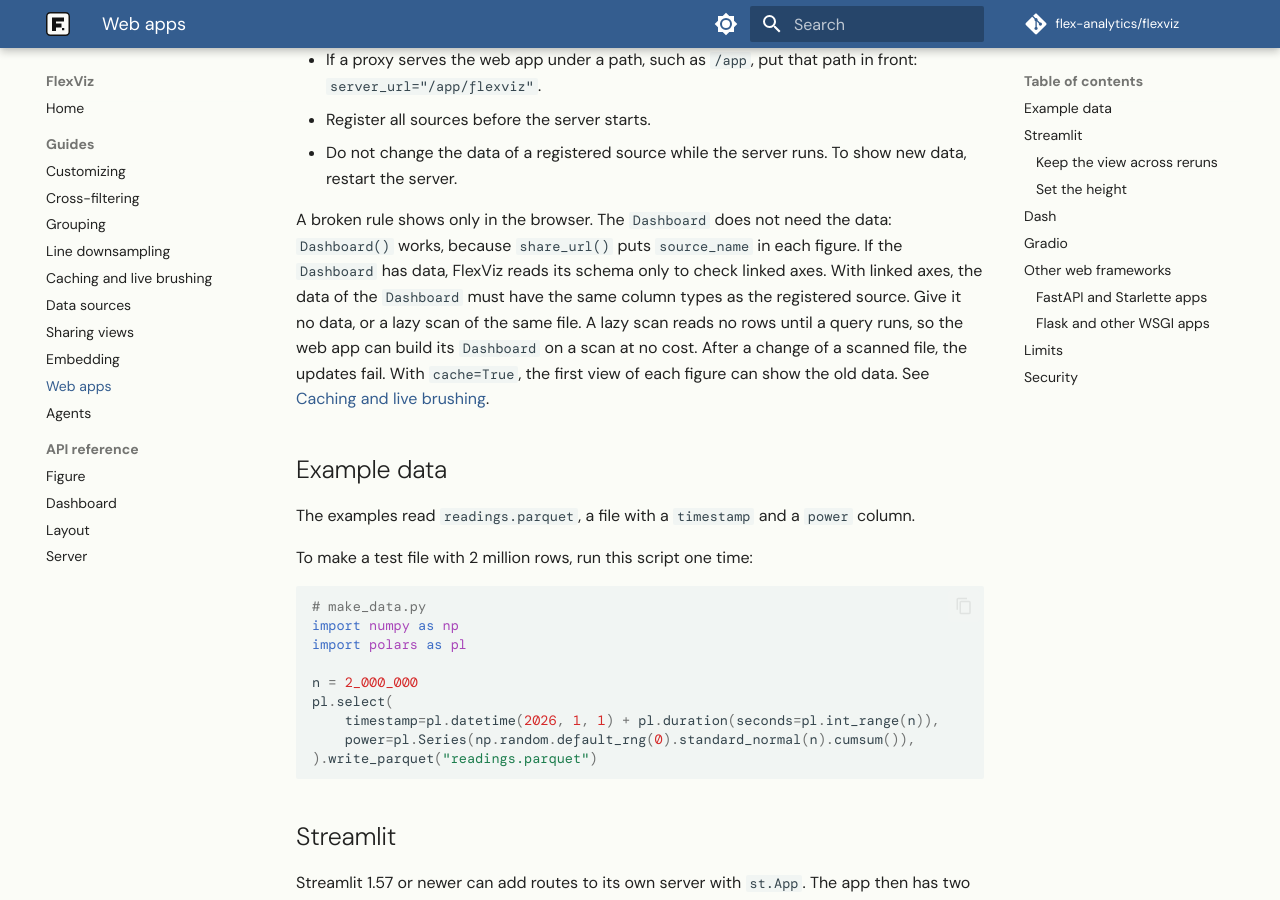
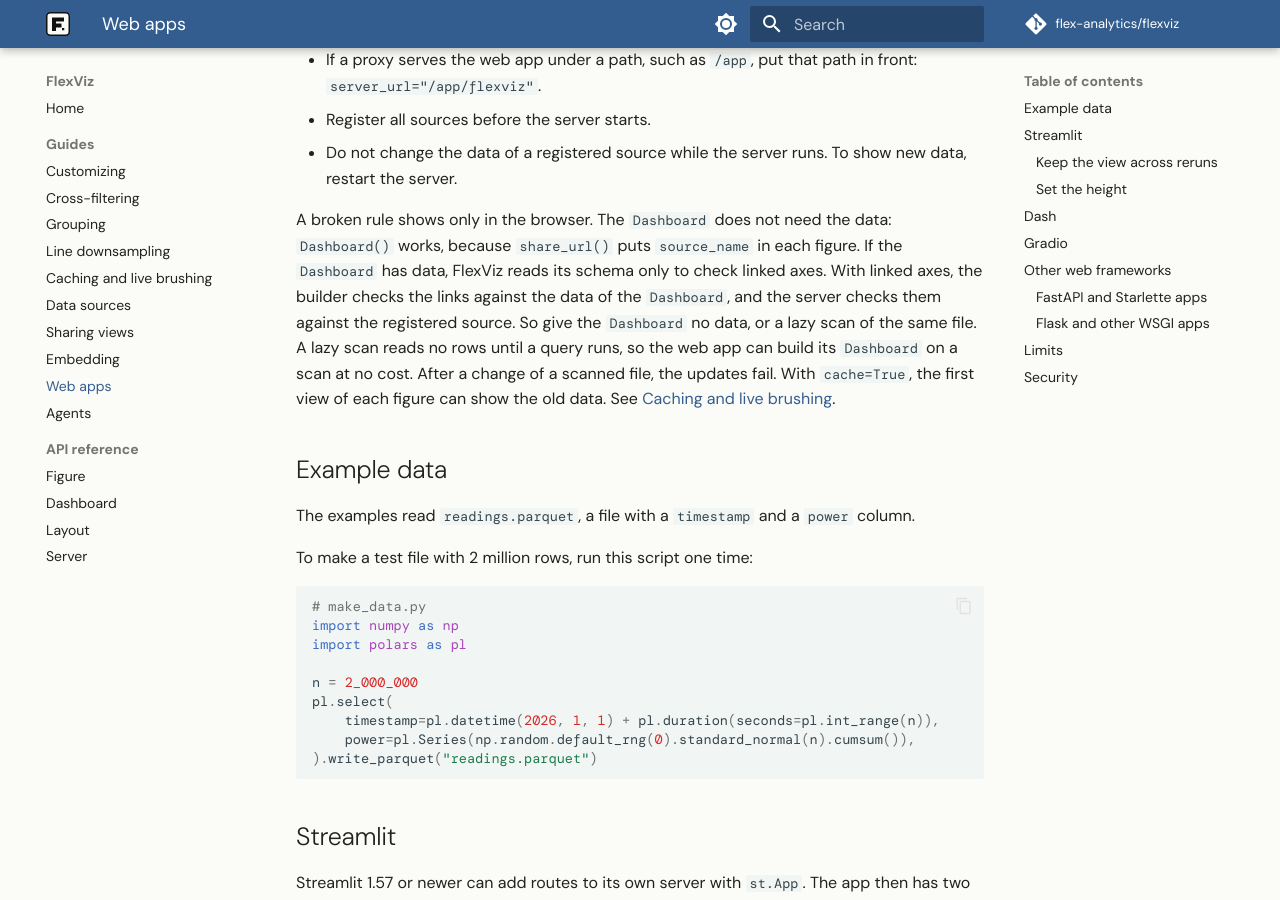
Before and after one commit to flex-analytics/flexviz, an MkDocs documentation site: the page built from docs/guides/web-apps.md, in a window 1280 px wide and 900 px high, scrolled down 585 px. Built offline with MkDocs 1.6.1 and Material for MkDocs 9.7.7, drawn with Linux system fonts in a browser that asks for light colours; some web fonts are replaced; comment, search, counter and statistics services are not loaded.

Commit message:
docs: fix the linked axes advice in the web apps guide

```diff
--- a/docs/guides/web-apps.md
+++ b/docs/guides/web-apps.md
@@ -29,9 +29,9 @@ These rules apply to every web framework:
 A broken rule shows only in the browser. The `Dashboard` does not need the
 data: `Dashboard()` works, because `share_url()` puts `source_name` in each
 figure. If the `Dashboard` has data, FlexViz reads its schema only to check
-linked axes. With linked axes, the data of the `Dashboard` must have the same
-column types as the registered source. Give it no data, or a lazy scan of the
-same file. A lazy scan reads no rows until a query runs, so the web app can
+linked axes. With linked axes, the builder checks the links against the data of
+the `Dashboard`, and the server checks them against the registered source. So
+give the `Dashboard` no data, or a lazy scan of the same file. A lazy scan reads no rows until a query runs, so the web app can
 build its `Dashboard` on a scan at no cost. After a change of a scanned file,
 the updates fail. With `cache=True`, the first view of each figure can show the
 old data. See [Caching and live brushing](caching-and-live-brushing.md).
```
